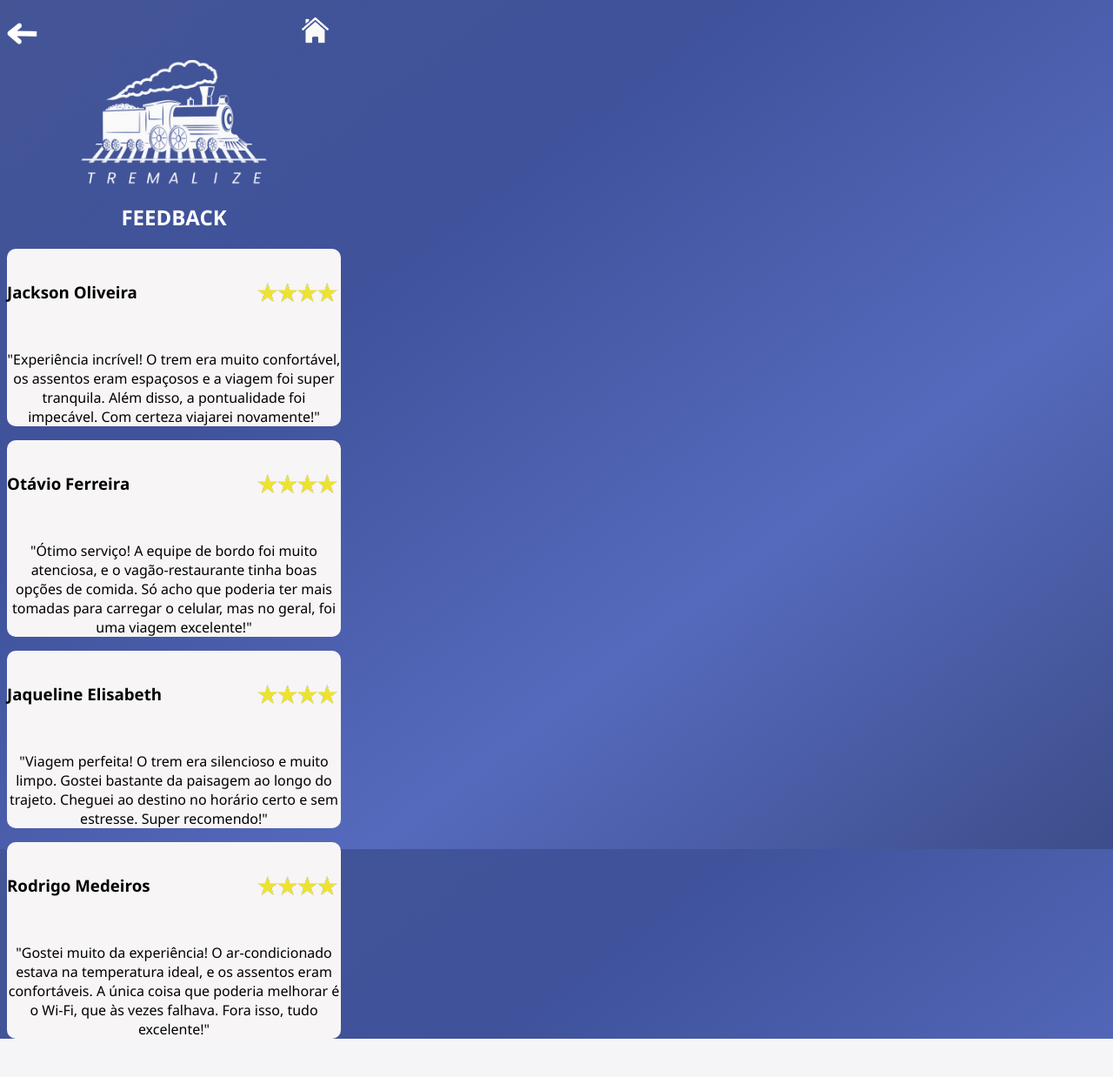
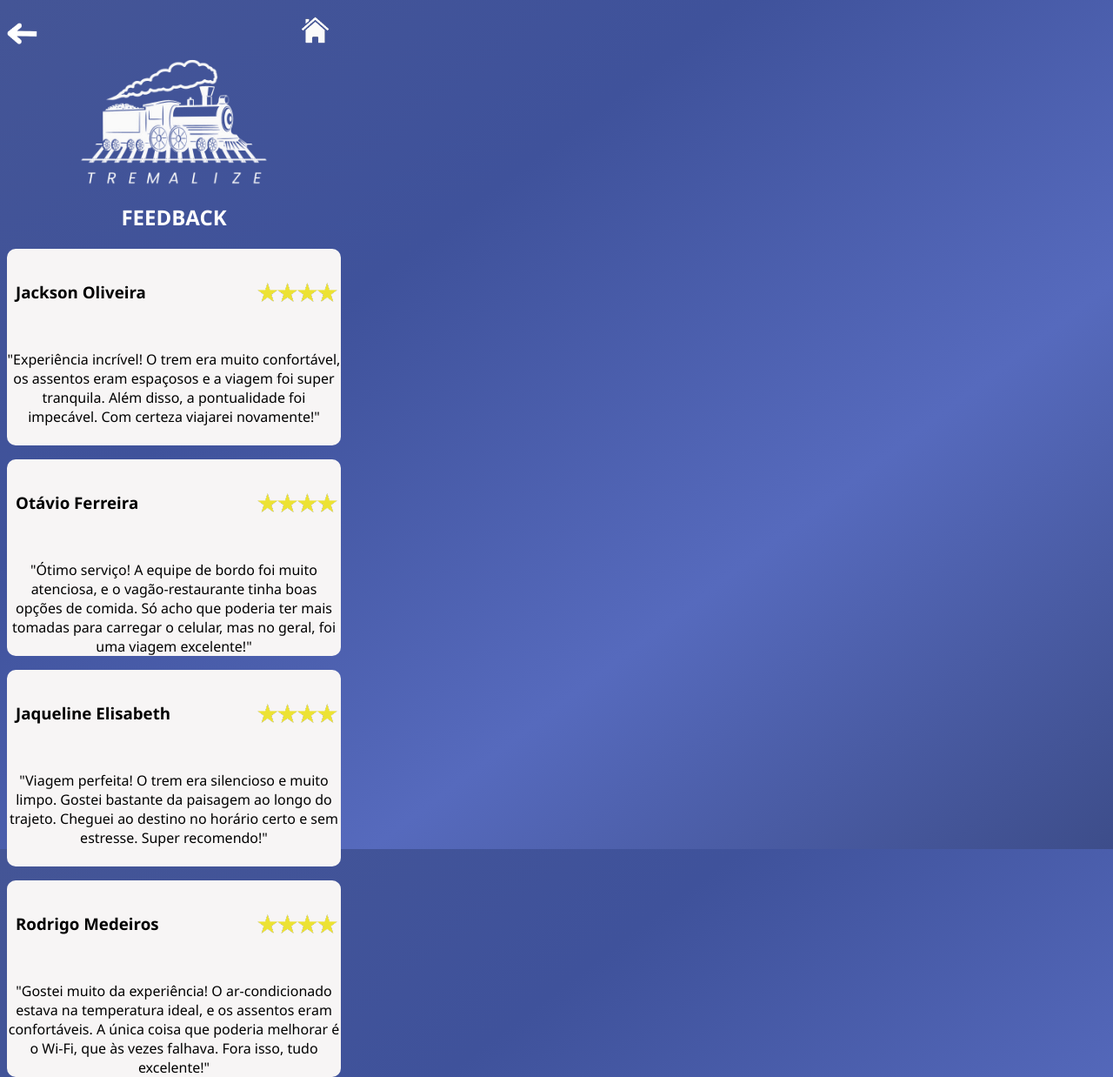
Before and after one commit to KamilaKaroliny/SA-Parte2, a PHP site: page /public/feedback.html in a window 1280 px wide. Shown: the whole page at 87% size. Before the commit the page ends 1194 px from the top, so only its background shows below. Run offline with PHP 8.4, Linux system fonts and the light colour scheme.

```diff
--- a/public/feedback.html
+++ b/public/feedback.html
@@ -58,6 +58,7 @@
         <div id="flex9">
             <H3>Rodrigo Medeiros</H3>
             <img src="../assets/icons/estrelas.png" alt="Quantidade de Estrelas">
+
         </div>
         <p>"Gostei muito da experiência! O ar-condicionado
             estava na temperatura ideal, e os assentos eram
--- a/style/style.css
+++ b/style/style.css
@@ -294,4 +294,12 @@ a:hover {
     background-color: #f7f5f5;
     color: black;
    border-radius: 10px;
+
 }
+.branca h3{
+    padding: 10px;
+
+}
+.branca p{
+    height: 110px;
+}
```
